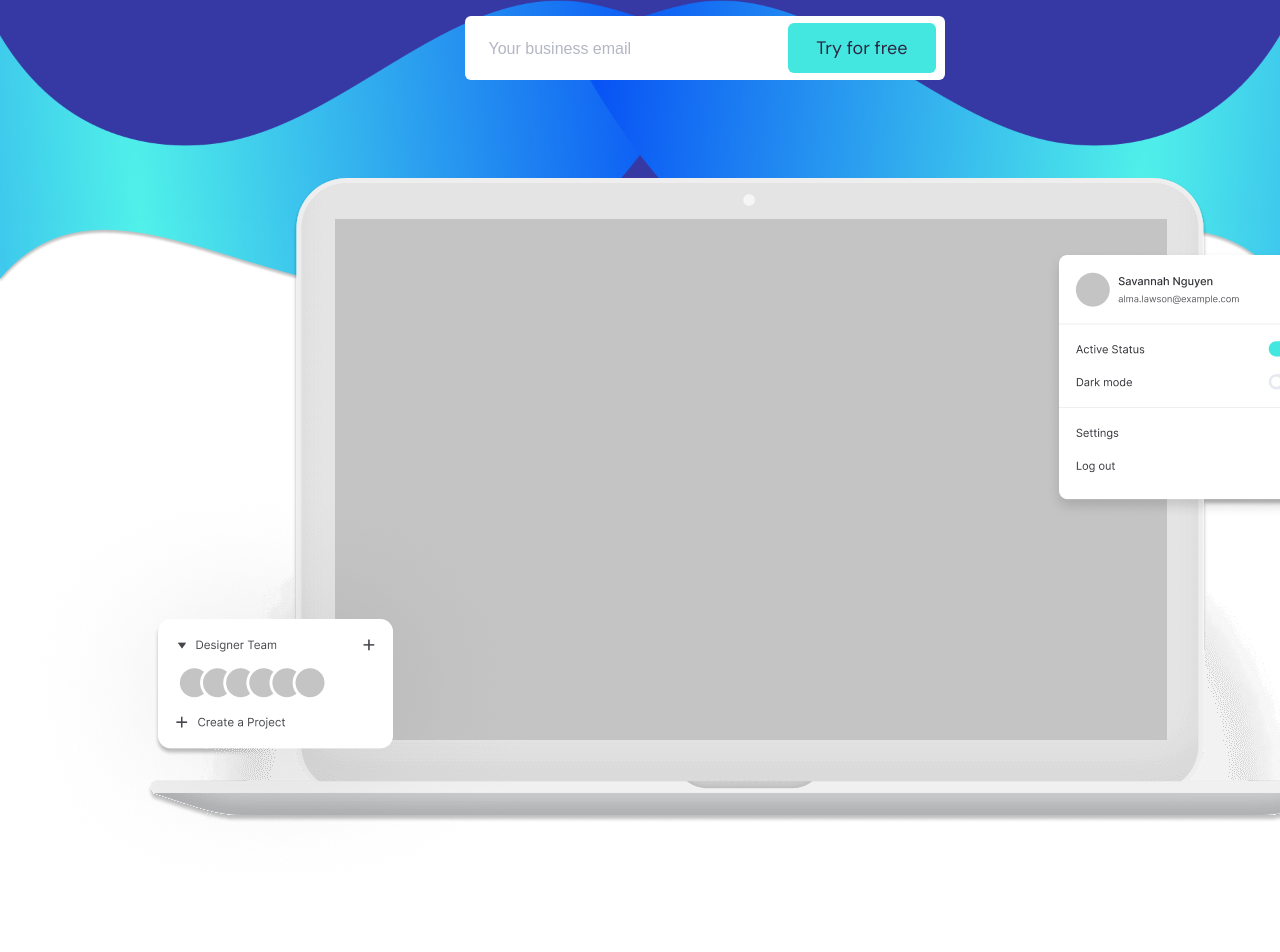
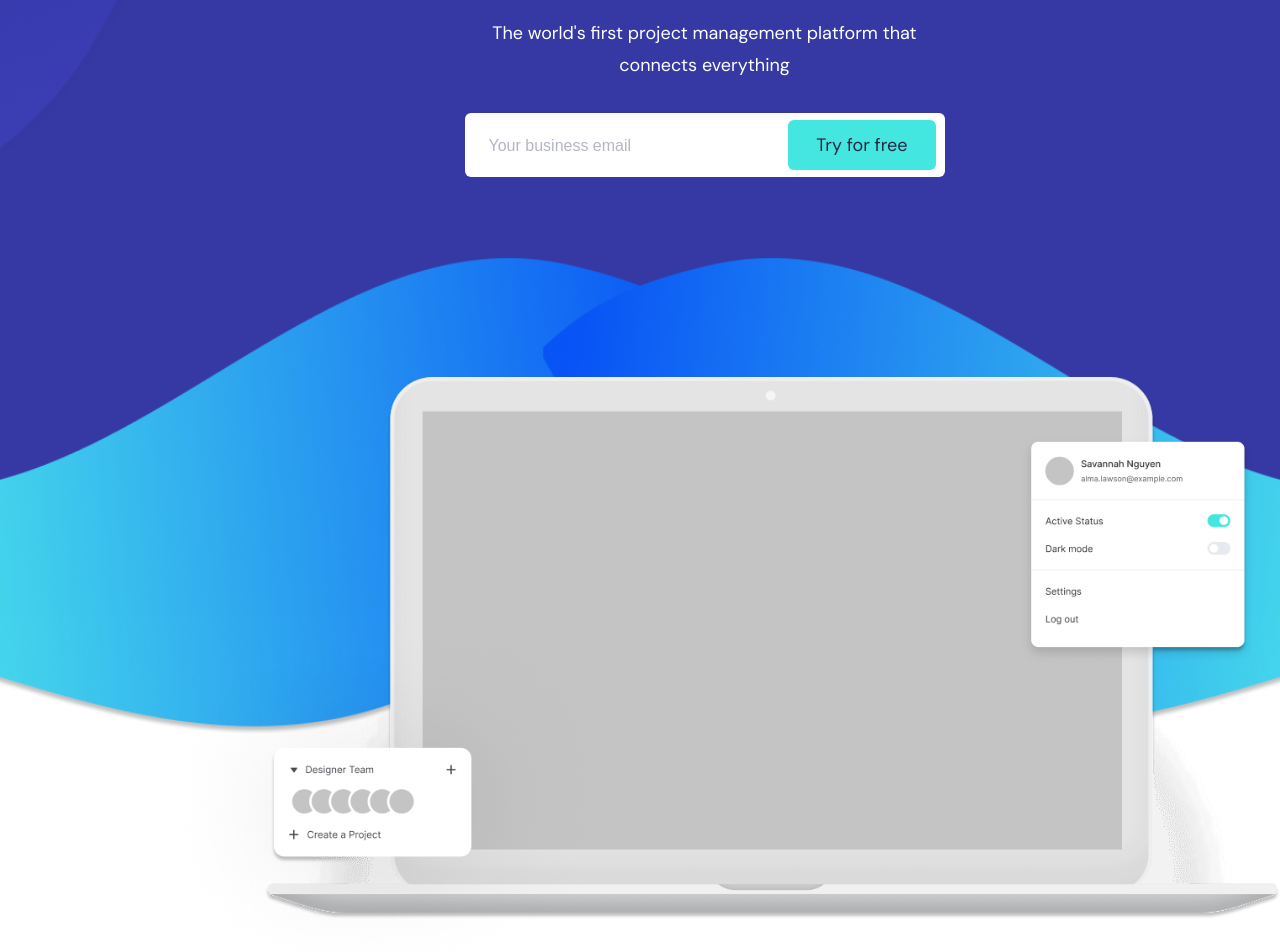
Before and after one commit to nayebislam/Innovatee, a React (Vite) app: page / in a window 1280 px wide. Shown: the part 418-1370 px from the top of the page. Built offline with nearby package versions, Linux system fonts and the light colour scheme; a web font is replaced by a local one.

Commit message:
Banner update

```diff
--- a/src/App.jsx
+++ b/src/App.jsx
@@ -1,13 +1,16 @@
 import './App.css'
 import Banner from './components/Banner/Banner'
 import Navbar from './components/Navbar/Navbar'
+import Header from './components/Header/Header'
 
 function App() {
 
   return (
     <>
-    <Navbar />
-    <Banner />
+      <Header>
+        <Navbar />
+        <Banner />
+      </Header>
     </>
   )
 }
--- /dev/null
+++ b/src/components/Header/Header.jsx
@@ -0,0 +1,16 @@
+import React from 'react'
+import banner from '../../assets/banner.png'
+
+const Header = ({ children }) => {
+    return (
+        <div className='bg-no-repeat bg-center bg-cover'
+            style={{
+                backgroundImage: `URL(${banner})`
+            }}
+        >
+            {children}
+        </div>
+    )
+}
+
+export default Header
--- a/src/components/banner/Banner.jsx
+++ b/src/components/banner/Banner.jsx
@@ -4,19 +4,23 @@ import laptop from '../../assets/laptop.png'
 
 const Banner = () => {
     return (
-        <div className='my-[98px]'>
+        <section className='relative'>
+            <div className='pt-[195px] pb-[558px]'>
                 <Container>
                     <div className='text-center '>
                         <h1 className='font-primary text-[56px] text-white leading-[64px] font-bold max-w-[796px] mx-auto'>Get your work done with Management Tool</h1>
                         <p className='font-secondary text-lg text-white leading-8 max-w-[467px] mx-auto mt-[20px]'>The world's first project management platform that connects everything</p>
                         <div className='text-center mt-8 relative'>
-                        <input type="text" placeholder='Your business email'  className='w-[480px] py-5 pl-6 rounded-[6px] m-auto bg-white outline-0 placeholder:text-[#B4B6C4] placeholder:font-primary text-black'/>
+                            <input type="text" placeholder='Your business email' className='w-[480px] py-5 pl-6 rounded-[6px] m-auto bg-white outline-0 placeholder:text-[#B4B6C4] placeholder:font-primary text-black' />
                             <button className='font-secondary text-lg leading-[20px] text-[#2C2643] py-[15px] px-[28.5px] rounded-[6px] bg-secondery cursor-pointer absolute top-[7px] right-[473px]'>Try for free</button>
-                        <img className='mt-[98px]' src={laptop} alt="" />
                         </div>
                     </div>
                 </Container>
             </div>
+            <div className='absolute left-[11%] bottom-[-260px]'>
+                <img src={laptop} alt="" />
+            </div>
+        </section>
     )
 }
 
--- a/src/components/navbar/Navbar.jsx
+++ b/src/components/navbar/Navbar.jsx
@@ -2,12 +2,18 @@ import React from 'react'
 import logo from '../../assets/logo.png'
 import Container from '../layout/Container'
 import Button from '../layout/Button'
-import Banner from '../../assets/banner.png'
+// import Banner from '../../assets/banner.png'
 
 const Navbar = () => {
     return (
         <div className='pt-8 relative'>
-            <img className='absolute top-0 left-0 -z-[9999]' src={Banner} alt="" />
+            {/* <div className='absolute top-0 left-0 -z-[9999] bg-center bg-cover bg-no-repeat'
+                style={{
+                    backgroundImage: `URL(${Banner})`,
+                }}
+            >
+
+            </div> */}
             <Container>
                 <div className='flex justify-between items-center'>
                     <div>
```
Lines whose indentation alone changed are shown as unchanged.
